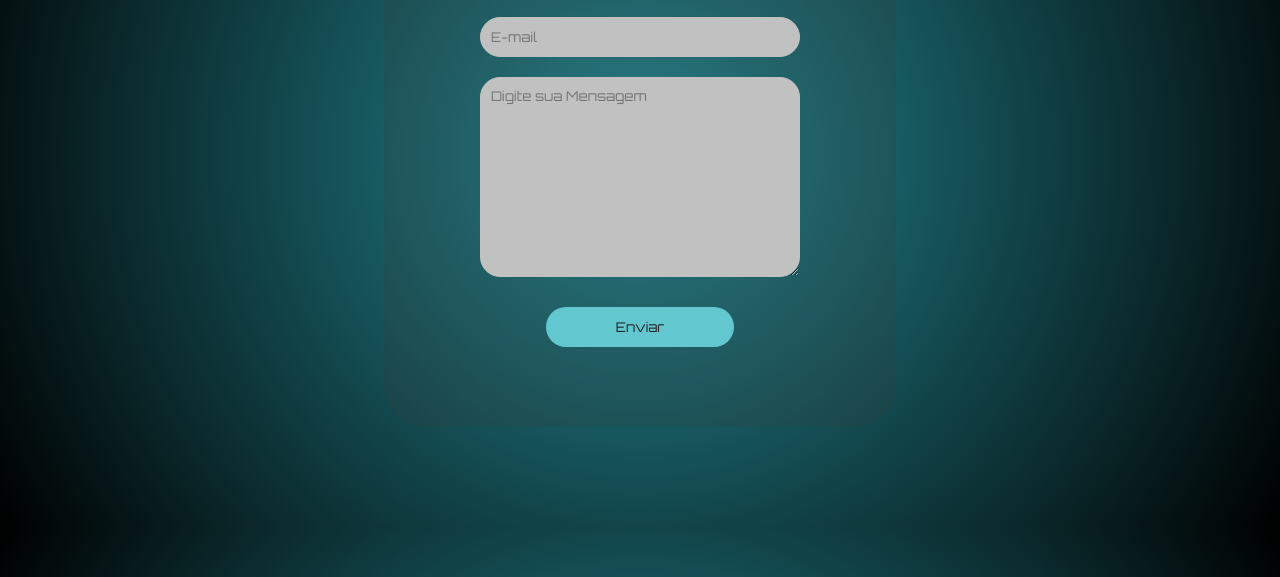
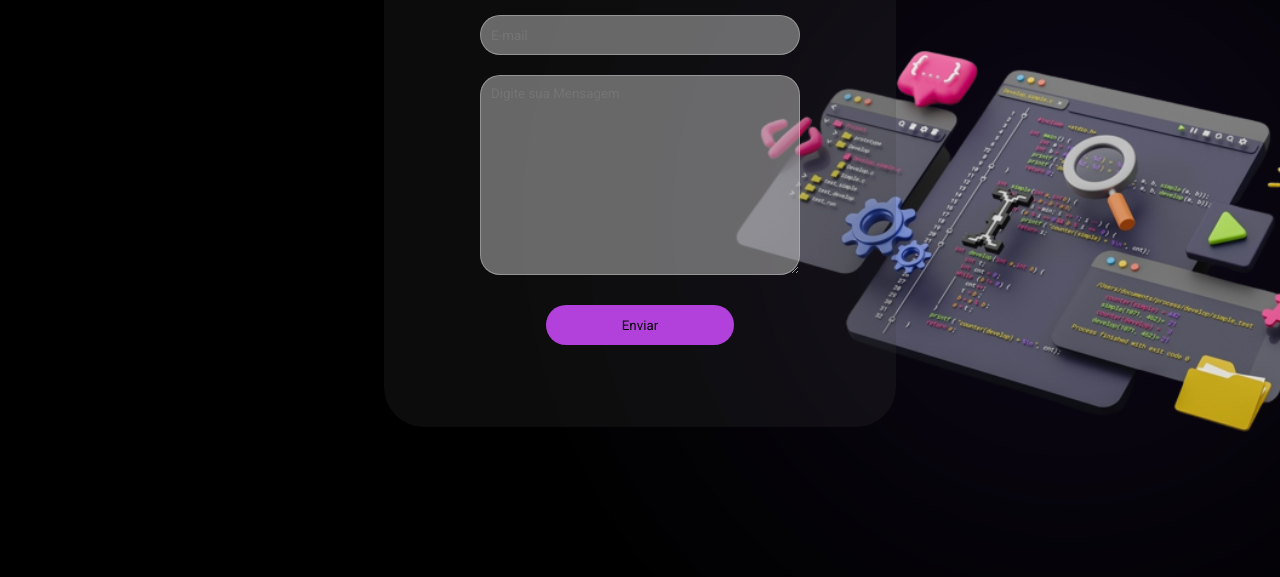
Before and after one commit to lucas6101/Formulario, a plain HTML site: page Formulário/index.html in a window 1280 px wide. Shown: the part 223-800 px from the top of the page. Drawn offline with Linux system fonts and the light colour scheme.

Commit message:
modificado

```diff
--- a/Formulário/index.html
+++ b/Formulário/index.html
@@ -4,9 +4,9 @@
 <head>
     <meta charset="UTF-8">
     <meta name="viewport" content="width=device-width, initial-scale=1.0">
-    <link rel="preconnect" href="https://fonts.googleapis.com">
+     <link rel="preconnect" href="https://fonts.googleapis.com">
     <link rel="preconnect" href="https://fonts.gstatic.com" crossorigin>
-    <link href="https://fonts.googleapis.com/css2?family=Orbitron:wght@400;700&display=swap" rel="stylesheet">
+    <link href="https://fonts.googleapis.com/css2?family=Roboto:wght@300;400;700&display=swap" rel="stylesheet">
     <link rel="stylesheet" href="style.css">
     <title>Formulário</title>
 </head>
--- a/Formulário/style.css
+++ b/Formulário/style.css
@@ -3,7 +3,7 @@
   padding: 0;
   box-sizing: border-box;
   outline: none;
-  font-family: 'Orbitron', sans-serif;
+  font-family: 'Roboto', sans-serif;
 }
 
 
@@ -15,8 +15,7 @@ img {
 }
 
 body {
-  background: rgb(35, 140, 150);
-  background: radial-gradient(circle, rgba(35, 140, 150, 1) 0%, rgba(0, 0, 0, 1) 100%);
+  background-image: url(./fundo.png);
 }
 
 h1 {
@@ -50,12 +49,12 @@ form {
 
 input,
 textarea {
-  background-color: #c1c1c1;
+  background-color: #c1c1c182;
   min-width: 320px;
   display: block;
   margin: 0 auto;
   border-radius: 20px;
-  border: 1px solid #c1c1c1;
+  border: 1px solid #c1c1c182;
   margin-top: 20px;
   height: 40px;
   padding-left: 10px;
@@ -70,8 +69,8 @@ textarea {
 }
 
 button {
-  color: #242323;
-  background-color: rgb(99, 199, 208);
+  color: #090909;
+  background-color:rgb(178, 65, 219);
   display: block;
   margin: 0 auto;
   height: 40px;
```
